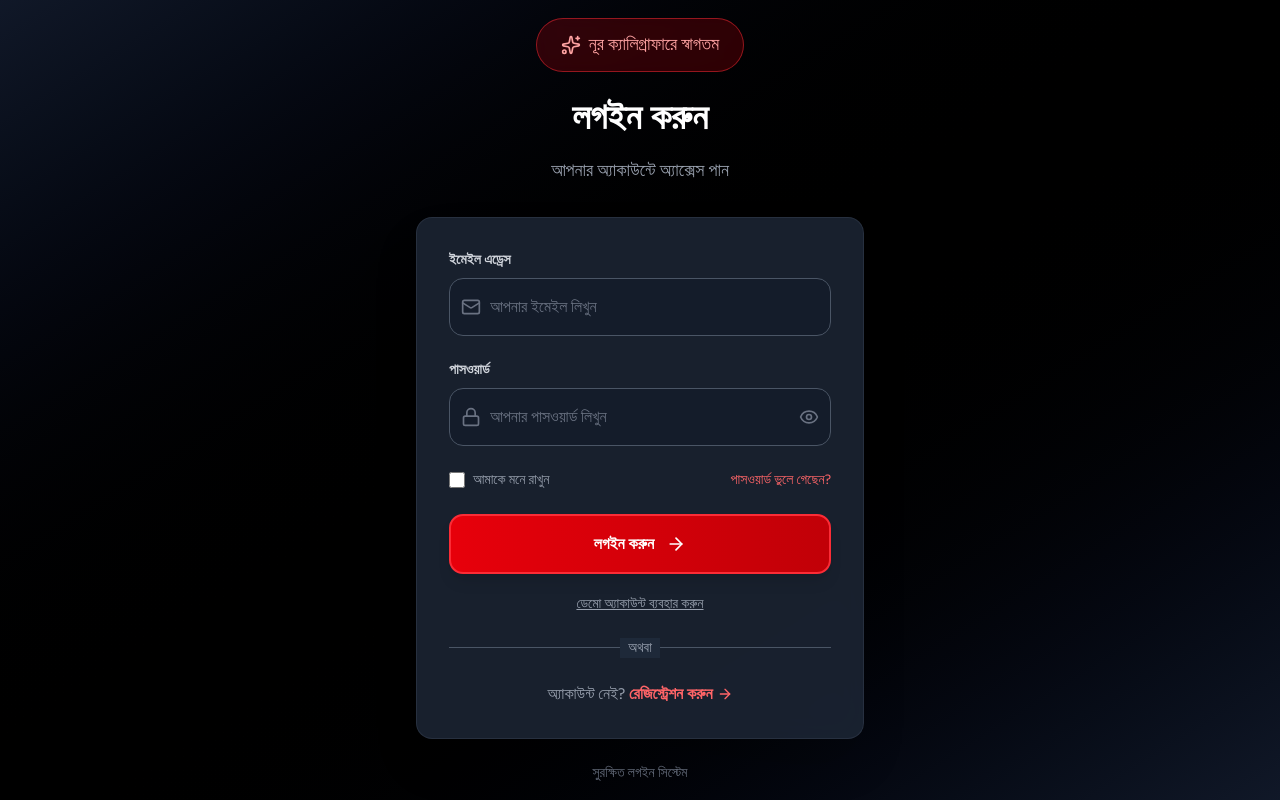
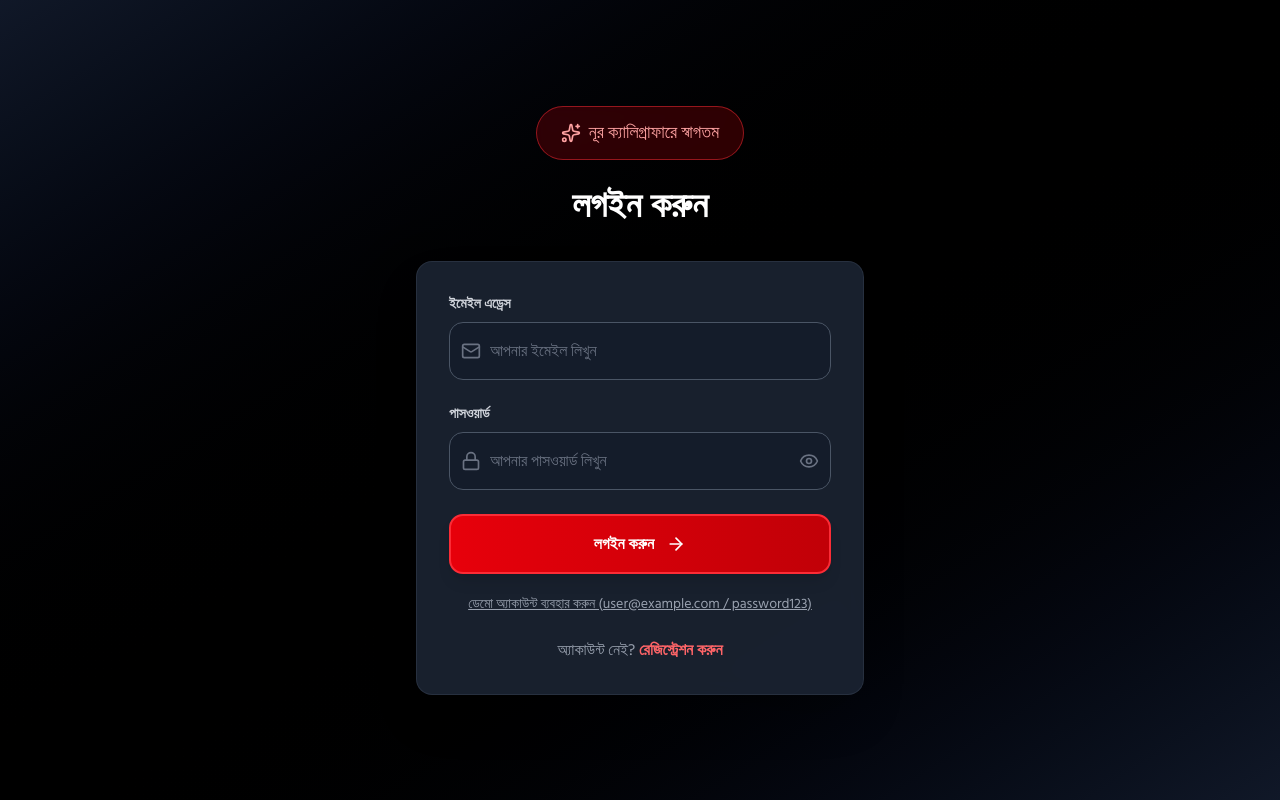
Before and after one commit to mamunurroshid90/noor-calligrapher, a Next.js app: page /login in a window 1280 px wide. Built offline with nearby package versions, Linux system fonts and the light colour scheme.

Commit message:
added next auth login system

```diff
--- a/middleware.ts
+++ b/middleware.ts
@@ -1,28 +1,22 @@
-// middleware.ts
-import { NextResponse } from "next/server";
-import type { NextRequest } from "next/server";
+import { withAuth } from "next-auth/middleware";
 
-export function middleware(request: NextRequest) {
-  // Check if user is logged in (simple localStorage check)
-  // In production, use proper authentication
-  const authToken = request.cookies.get("auth-token")?.value;
-
-  // Protect checkout route
-  if (request.nextUrl.pathname.startsWith("/checkout")) {
-    if (!authToken) {
-      // Redirect to login with return URL
-      const loginUrl = new URL("/login", request.url);
-      loginUrl.searchParams.set("redirect", "/checkout");
-      return NextResponse.redirect(loginUrl);
-    }
+export default withAuth(
+  function middleware(req) {
+    // Additional logic jodi lagle
+  },
+  {
+    callbacks: {
+      authorized: ({ token, req }) => {
+        // Protect checkout route
+        if (req.nextUrl.pathname.startsWith("/checkout")) {
+          return !!token;
+        }
+        return true;
+      },
+    },
   }
-
-  return NextResponse.next();
-}
+);
 
 export const config = {
-  matcher: [
-    "/checkout/:path*",
-    // Add other protected routes here
-  ],
+  matcher: ["/checkout/:path*"],
 };
--- a/package.json
+++ b/package.json
@@ -15,6 +15,7 @@
     "clsx": "^2.1.1",
     "lucide-react": "^0.548.0",
     "next": "16.0.1",
+    "next-auth": "^4.24.13",
     "react": "19.2.0",
     "react-dom": "19.2.0",
     "tailwind-merge": "^3.3.1",
--- a/src/app/(auth)/login/page.tsx
+++ b/src/app/(auth)/login/page.tsx
@@ -1,62 +1,52 @@
-// src/app/(auth)/login/page.tsx
 "use client";
 
+import { signIn } from "next-auth/react";
+import { useRouter, useSearchParams } from "next/navigation";
+import { useState, Suspense } from "react";
 import Link from "next/link";
 import { Eye, EyeOff, Mail, Lock, ArrowRight, Sparkles } from "lucide-react";
-import { useState, Suspense } from "react";
-import { useSearchParams } from "next/navigation";
 
-// Login form component
 function LoginForm() {
   const [showPassword, setShowPassword] = useState(false);
   const [email, setEmail] = useState("");
   const [password, setPassword] = useState("");
-  const [isLoading, setIsLoading] = useState(false);
+  const [loading, setLoading] = useState(false);
   const [error, setError] = useState("");
 
+  const router = useRouter();
   const searchParams = useSearchParams();
-  const redirect = searchParams.get("redirect") || "/";
+  const callbackUrl = searchParams.get("callbackUrl") || "/";
 
   const banglaFont = "'Hind Siliguri', sans-serif";
 
   const handleSubmit = async (e: React.FormEvent) => {
     e.preventDefault();
+    setLoading(true);
     setError("");
-    setIsLoading(true);
-
-    if (!email || !password) {
-      setError("দয়া করে ইমেইল এবং পাসওয়ার্ড দিন");
-      setIsLoading(false);
-      return;
-    }
 
     try {
-      // Demo login - Production e proper authentication implement korben
-      await new Promise((resolve) => setTimeout(resolve, 1500));
+      const result = await signIn("credentials", {
+        email,
+        password,
+        redirect: false,
+        callbackUrl: callbackUrl,
+      });
 
-      // Set authentication token
-      localStorage.setItem("auth-token", "user-authenticated");
-
-      // Get redirect path
-      const redirectPath =
-        localStorage.getItem("redirect-after-login") || redirect;
-      localStorage.removeItem("redirect-after-login");
-
-      // Show success message
-      alert("লগইন সফল!");
-
-      // Redirect to intended page
-      window.location.href = redirectPath;
+      if (result?.error) {
+        setError("ভুল ইমেইল বা পাসওয়ার্ড");
+      } else {
+        // Force redirect
+        window.location.href = callbackUrl;
+      }
     } catch (error) {
-      setError("লগইন ব্যর্থ। দয়া করে আবার চেষ্টা করুন।");
+      setError("লগইন ব্যর্থ হয়েছে");
     } finally {
-      setIsLoading(false);
+      setLoading(false);
     }
   };
 
-  // Demo login for testing
   const handleDemoLogin = () => {
-    setEmail("demo@example.com");
+    setEmail("user@example.com");
     setPassword("password123");
   };
 
@@ -79,15 +69,7 @@ function LoginForm() {
             লগইন করুন
           </h1>
 
-          <p
-            className="text-gray-400 text-lg"
-            style={{ fontFamily: banglaFont }}
-          >
-            আপনার অ্যাকাউন্টে অ্যাক্সেস পান
-          </p>
-
-          {/* Redirect Hint */}
-          {redirect === "/checkout" && (
+          {callbackUrl === "/checkout" && (
             <div className="mt-4 p-3 bg-yellow-500/20 border border-yellow-500/50 rounded-lg">
               <p
                 className="text-yellow-300 text-sm"
@@ -99,7 +81,6 @@ function LoginForm() {
           )}
         </div>
 
-        {/* Error Message */}
         {error && (
           <div className="mb-6 p-4 bg-red-500/20 border border-red-500/50 rounded-xl">
             <p
@@ -111,9 +92,8 @@ function LoginForm() {
           </div>
         )}
 
-        {/* Login Form */}
         <div className="bg-gray-800/80 backdrop-blur-lg rounded-2xl shadow-2xl border border-gray-700/50 p-8 hover:border-red-500/30 transition-all duration-300">
-          <form className="space-y-6" onSubmit={handleSubmit}>
+          <form className="space-y-6" onSubmit={handleSubmit} method="post">
             {/* Email Field */}
             <div className="space-y-2">
               <label
@@ -169,38 +149,14 @@ function LoginForm() {
               </div>
             </div>
 
-            {/* Remember Me & Forgot Password */}
-            <div className="flex items-center justify-between">
-              <label className="flex items-center">
-                <input
-                  type="checkbox"
-                  className="w-4 h-4 text-red-600 bg-gray-700 border-gray-600 rounded focus:ring-red-500 focus:ring-2"
-                />
-                <span
-                  className="ml-2 text-sm text-gray-400"
-                  style={{ fontFamily: banglaFont }}
-                >
-                  আমাকে মনে রাখুন
-                </span>
-              </label>
-
-              <Link
-                href="/forgot-password"
-                className="text-sm text-red-400 hover:text-red-300 transition-colors duration-300"
-                style={{ fontFamily: banglaFont }}
-              >
-                পাসওয়ার্ড ভুলে গেছেন?
-              </Link>
-            </div>
-
             {/* Login Button */}
             <button
               type="submit"
-              disabled={isLoading}
+              disabled={loading}
               className="w-full py-4 px-6 bg-gradient-to-r from-red-600 to-red-700 hover:from-red-700 hover:to-red-800 text-white font-bold rounded-xl transition-all duration-300 transform hover:scale-105 shadow-lg border-2 border-red-500 disabled:opacity-50 disabled:cursor-not-allowed flex items-center justify-center gap-3"
               style={{ fontFamily: banglaFont }}
             >
-              {isLoading ? (
+              {loading ? (
                 <>
                   <div className="w-5 h-5 border-2 border-white border-t-transparent rounded-full animate-spin"></div>
                   <span>লগইন হচ্ছে...</span>
@@ -214,61 +170,34 @@ function LoginForm() {
             </button>
           </form>
 
-          {/* Demo Login Button (Remove in production) */}
           <div className="mt-4 text-center">
             <button
               onClick={handleDemoLogin}
               className="text-sm text-gray-400 hover:text-gray-300 underline transition-colors duration-300"
               style={{ fontFamily: banglaFont }}
             >
-              ডেমো অ্যাকাউন্ট ব্যবহার করুন
+              ডেমো অ্যাকাউন্ট ব্যবহার করুন (user@example.com / password123)
             </button>
           </div>
 
-          {/* Divider */}
-          <div className="relative my-6">
-            <div className="absolute inset-0 flex items-center">
-              <div className="w-full border-t border-gray-600"></div>
-            </div>
-            <div className="relative flex justify-center text-sm">
-              <span
-                className="px-2 bg-gray-800 text-gray-400"
-                style={{ fontFamily: banglaFont }}
-              >
-                অথবা
-              </span>
-            </div>
-          </div>
-
-          {/* Sign Up Link */}
-          <div className="text-center">
+          <div className="text-center mt-6">
             <p className="text-gray-400" style={{ fontFamily: banglaFont }}>
               অ্যাকাউন্ট নেই?{" "}
               <Link
-                href="/registration"
-                className="font-semibold text-red-400 hover:text-red-300 transition-colors duration-300 inline-flex items-center gap-1"
+                href="/register"
+                className="font-semibold text-red-400 hover:text-red-300 transition-colors duration-300"
                 style={{ fontFamily: banglaFont }}
               >
                 রেজিস্ট্রেশন করুন
-                <ArrowRight className="h-4 w-4" />
               </Link>
             </p>
           </div>
-        </div>
-
-        {/* Extra Info */}
-        <div
-          className="mt-6 text-center text-gray-500 text-sm"
-          style={{ fontFamily: banglaFont }}
-        >
-          <p>সুরক্ষিত লগইন সিস্টেম</p>
         </div>
       </div>
     </div>
   );
 }
 
-// Main page component with Suspense
 export default function LoginPage() {
   return (
     <Suspense
--- a/src/components/shared/Navbar.tsx
+++ b/src/components/shared/Navbar.tsx
@@ -35,7 +35,7 @@ const Navbar = () => {
             onClick={handleLinkClick}
             className="flex items-center"
           >
-            <div className="relative w-[220px] h-[80px] md:h-[90px]">
+            <div className="relative md:w-[220px] w-[180px] h-[70px] md:h-[90px]">
               <Image
                 src="/logo.png"
                 alt="Noor Calligrapher Logo"
```
Also changed, not shown: src/app/api/(auth)/[...nextauth]/route.js (added, +79 -0 lines), 1 other file (tests, documents, lock files or other folders).
